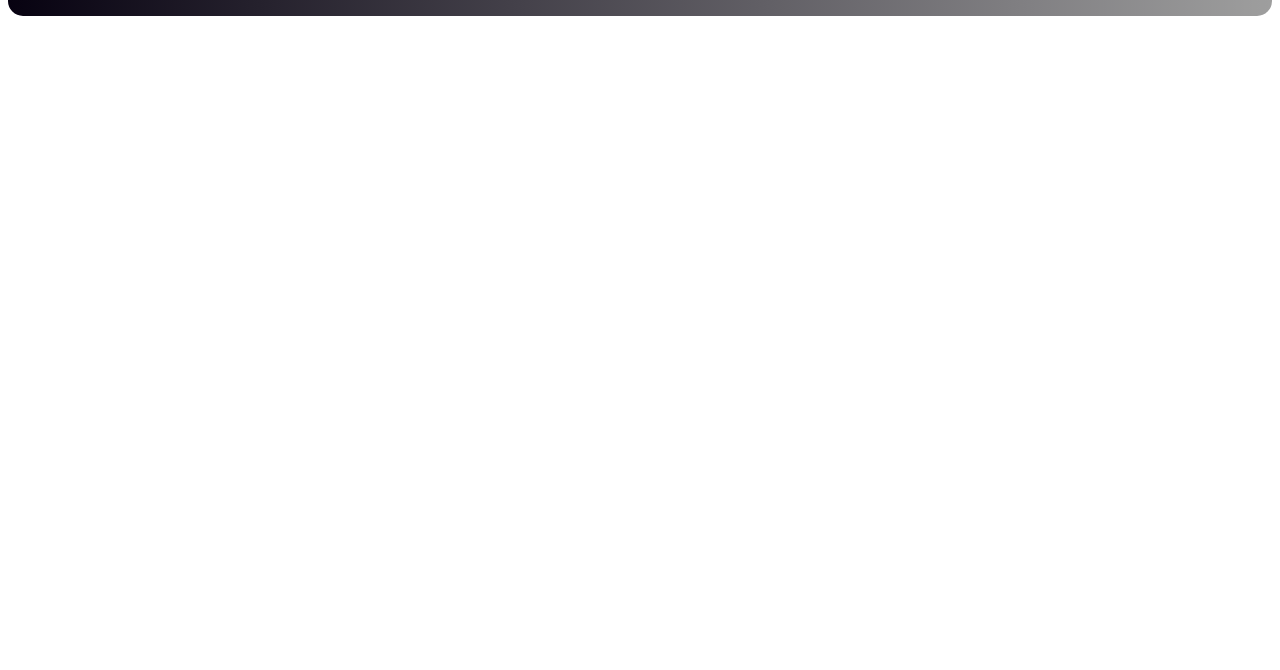
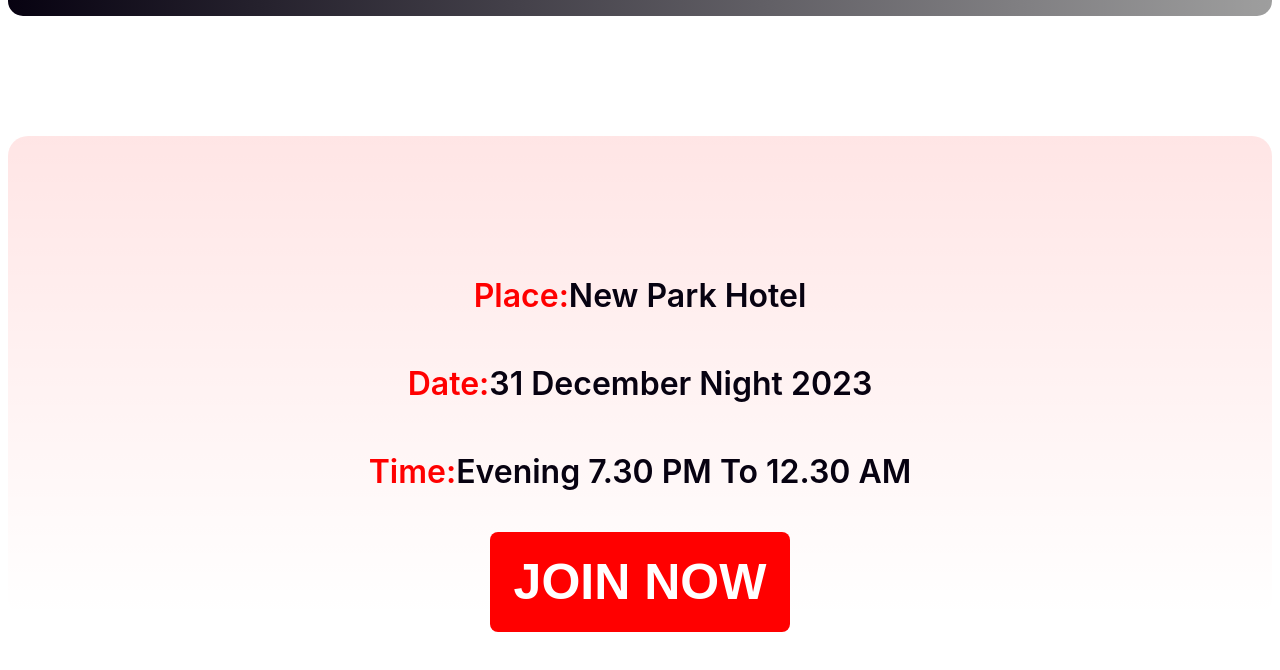
Before and after one commit to codewithmeW/B9A1, a plain HTML site: page index.html in a window 1280 px wide. Shown: the part 2254-2924 px from the top of the page. Before the commit the page ends 2335 px from the top, so only its background shows below. Drawn offline with Linux system fonts and the light colour scheme; grey boxes are pictures that could not be loaded.

Commit message:
section-3 complite

```diff
--- a/index.html
+++ b/index.html
@@ -50,6 +50,14 @@
           </div>
         </div>
       </section>
+      <section id="location" class="banner-area">
+        <div class="information">
+            <h3><span class="color">Place:</span>New Park Hotel</h3>
+            <h3><span class="color">Date:</span>31 December Night 2023</h3>
+            <h3><span class="color">Time:</span>Evening 7.30 PM To 12.30 AM</h3>
+            <button class="btn"><a href="#">Join Now</a></button>
+        </div>
+      </section>
     </main>
     <footer></footer>
   </body>
--- a/styles/style.css
+++ b/styles/style.css
@@ -116,3 +116,48 @@
   height: 464.662px;
   padding: 0.008px 0px 0px 0px;
 }
+#location {
+  background: linear-gradient(
+    180deg,
+    rgba(255, 0, 0, 0.1) 0%,
+    rgba(255, 0, 0, 0) 100%
+  );
+  height: 482px;
+  margin-top: 120px;
+  border-radius: 20px;
+}
+.information {
+  text-align: center;
+  padding: 100px;
+}
+.information h3 {
+  color: #070211;
+  font-family: Inter;
+  font-size: 32px;
+  font-style: normal;
+  font-weight: 600;
+  line-height: 56px;
+  text-transform: capitalize;
+}
+.color {
+  color: #f00;
+  text-align: center;
+  font-family: Inter;
+  font-size: 32px;
+}
+.btn a {
+  text-decoration: none;
+  text-align: center;
+  font-size: 50px;
+  font-weight: 700;
+  color: #fff;
+  line-height: normal;
+  text-transform: uppercase;
+}
+.btn{
+  border-radius: 8px;
+  background: #f00;
+  border: none;
+  height: 100px;
+  width: 300px;
+}
```
